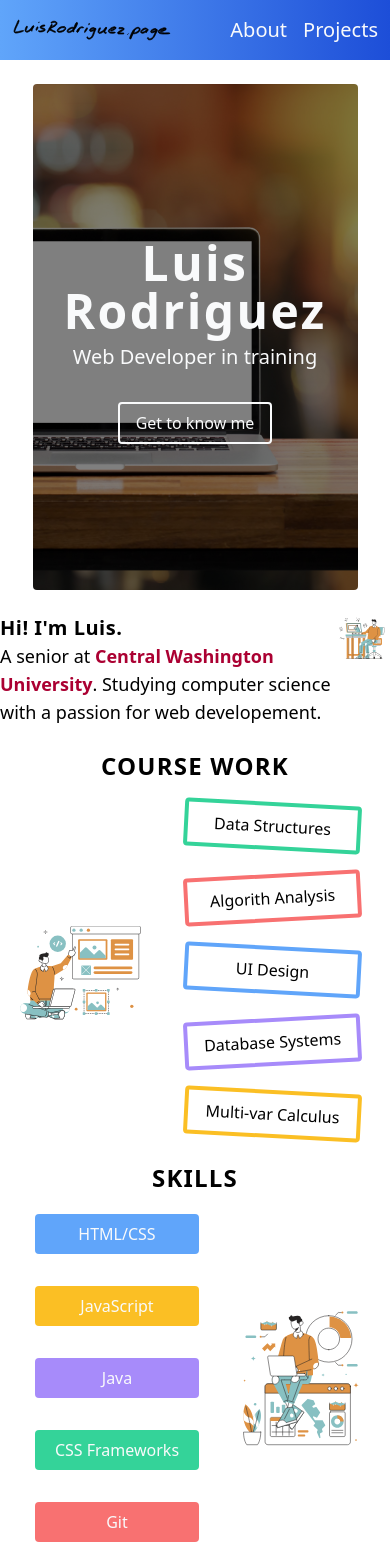
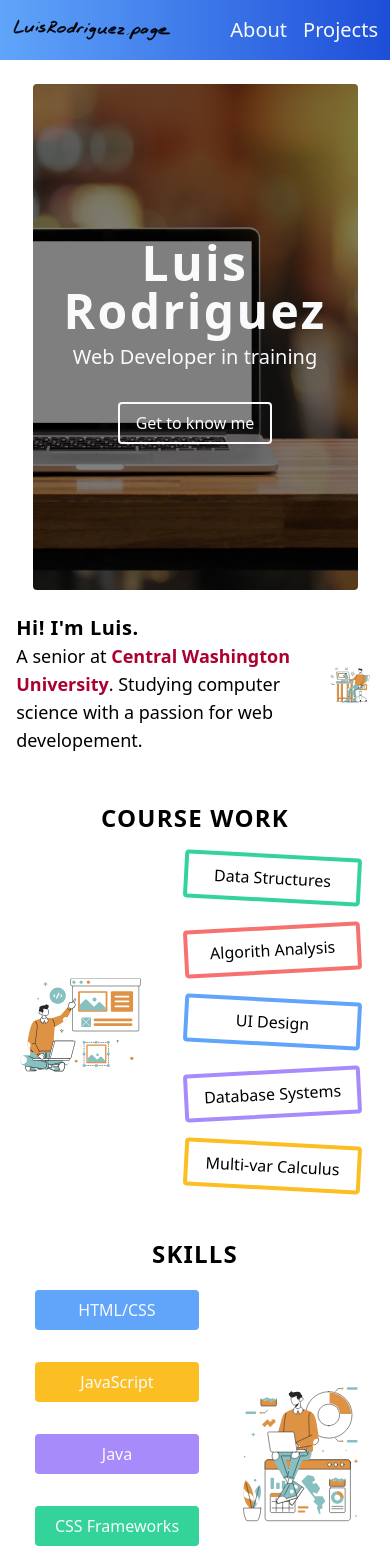
Before and after one commit to Rodriguezlui002/nuxt-portfolio, a Nuxt app in the folder portfolio/: page / in a window 390 px wide. Shown: the top 1568 px of the page. Built offline with nearby package versions, Linux system fonts and the light colour scheme.

Commit message:
Fixed gap issue.

```diff
--- a/portfolio/components/TheAbout.vue
+++ b/portfolio/components/TheAbout.vue
@@ -13,14 +13,14 @@
                 <h2 class="text-2xl uppercase font-bold tracking-wider text-center mb-2">More about me.</h2>
                 <p>First off, <span class="text-xl font-bold">thank you</span> for making it this far down! Other than web developement I'm usually playing games or going on a nice run that ends in places where I wish I had my camera on me! While I am wrapping up my degree I'd love to get in contact with you.</p>
             </div>
-            <div class="mt-4 flex gap-6 justify-center">
-                <a href="https://www.linkedin.com/in/luis-rodriguez-4449b3199/" target="_blank">
+            <div class="mt-4 flex justify-center">
+                <a class="mx-6" href="https://www.linkedin.com/in/luis-rodriguez-4449b3199/" target="_blank">
                     <img class="w-6" src="@/assets/linkedin-icon.svg" alt="LinkedIn">
                 </a>
-                <a href="https://github.com/Rodriguezlui002" target="_blank">
+                <a class="mx-6" href="https://github.com/Rodriguezlui002" target="_blank">
                     <img class="w-6" src="@/assets/github-icon.svg" alt="GitHub Logo">
                 </a>
-                <a href="mailto:Luis.Rodriguez@cwu.edu">
+                <a class="mx-6" href="mailto:Luis.Rodriguez@cwu.edu">
                     <svg xmlns="http://www.w3.org/2000/svg" class="h-6 w-6" fill="none" viewBox="0 0 24 24" stroke="currentColor">
                         <path stroke-linecap="round" stroke-linejoin="round" stroke-width="2" d="M3 8l7.89 5.26a2 2 0 002.22 0L21 8M5 19h14a2 2 0 002-2V7a2 2 0 00-2-2H5a2 2 0 00-2 2v10a2 2 0 002 2z" />
                     </svg>
--- a/portfolio/components/TheIntro.vue
+++ b/portfolio/components/TheIntro.vue
@@ -1,21 +1,10 @@
 <template>
-    <!-- <div id="about" class="h-auto text-gray-800 px-6">
-        <div class="mx-auto w-9/10 max-w-3xl flex justify-center">
-            <div class="flex-grow my-auto">
-                <h4 class="text-xl font-bold tracking-wide">Hi! I'm Luis.</h4>
-                <p class="text-lg">A senior at <span class="text-cwu font-semibold">Central Washington University</span>. Studying computer science with a passion for web developement.</p>
-            </div>
-            <div class="h-80 flex-grow">
-                <img class="w-full h-full" src="@/assets/E-learning.svg" alt="Character">
-            </div>
-        </div>
-    </div> -->
-    <div class="flex mx-auto max-w-3xl">
+    <div class="flex mx-auto w-11/12 max-w-3xl">
         <div>
             <h4 class="text-xl font-bold tracking-wide">Hi! I'm Luis.</h4>
             <p class="text-lg">A senior at <span class="text-cwu font-semibold">Central Washington University</span>. Studying computer science with a passion for web developement.</p>
         </div>
-        <div class="w-2/5 max-w-xs">
+        <div class="w-2/5 max-w-xs my-auto">
             <img src="@/assets/E-learning.svg" alt="Character">
         </div>
     </div>
--- a/portfolio/layouts/default.vue
+++ b/portfolio/layouts/default.vue
@@ -1,5 +1,5 @@
 <template>
-    <div class="overflow-hidden">
+    <div ontouchstart="" class="overflow-hidden">
         <TheHeader />
         <Nuxt />
         <TheFooter />
--- a/portfolio/pages/index.vue
+++ b/portfolio/pages/index.vue
@@ -6,9 +6,9 @@
     <div class="mb-6">
       <TheIntro />
     </div>
-    <div class="flex flex-col md:flex-row gap-6 mb-10">
-      <TheCourses class="flex-1" />
-      <TheSkills class="flex-1" />
+    <div class="flex flex-col md:flex-row mb-10">
+      <TheCourses class="flex-1 my-6" />
+      <TheSkills class="flex-1 my-6" />
     </div>
     <div id="projects" class="mb-6 mx-3">
       <h2 class="text-2xl uppercase font-bold tracking-wider text-center mb-5">Projects</h2>
```
